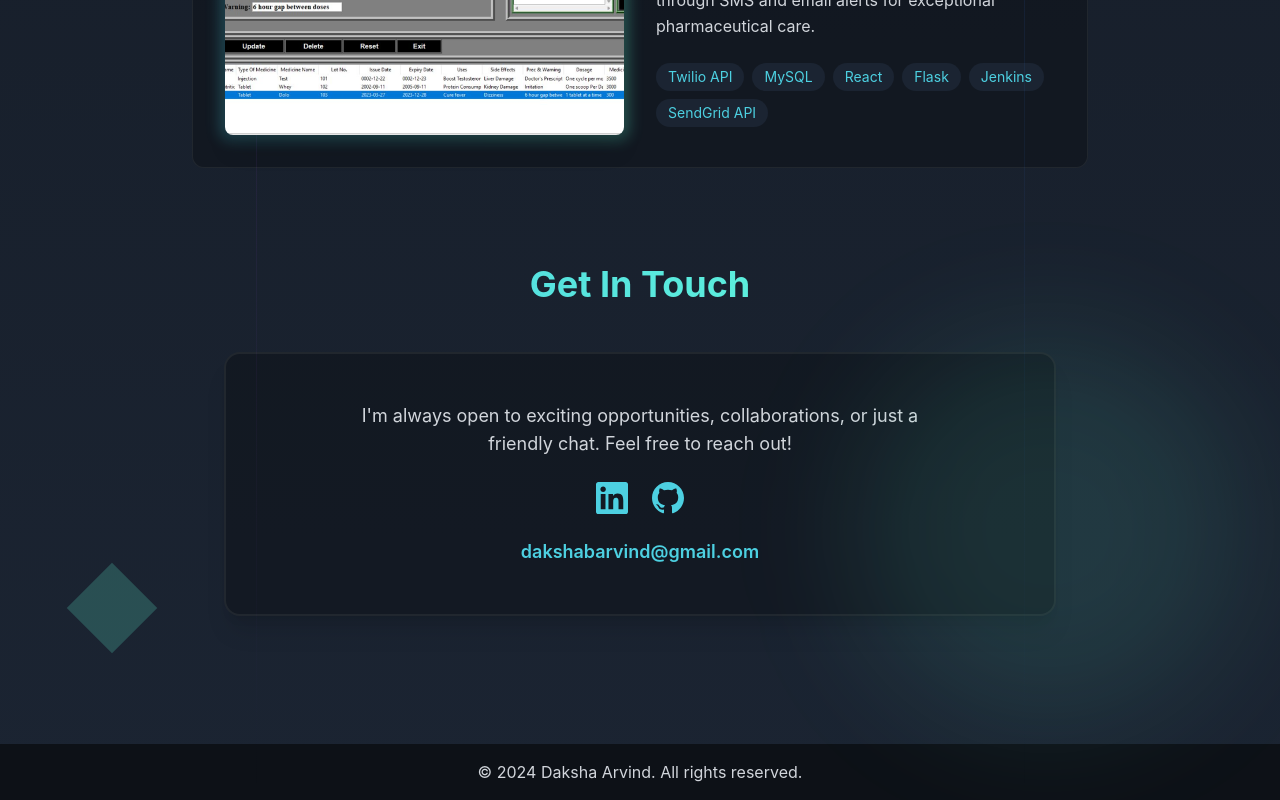
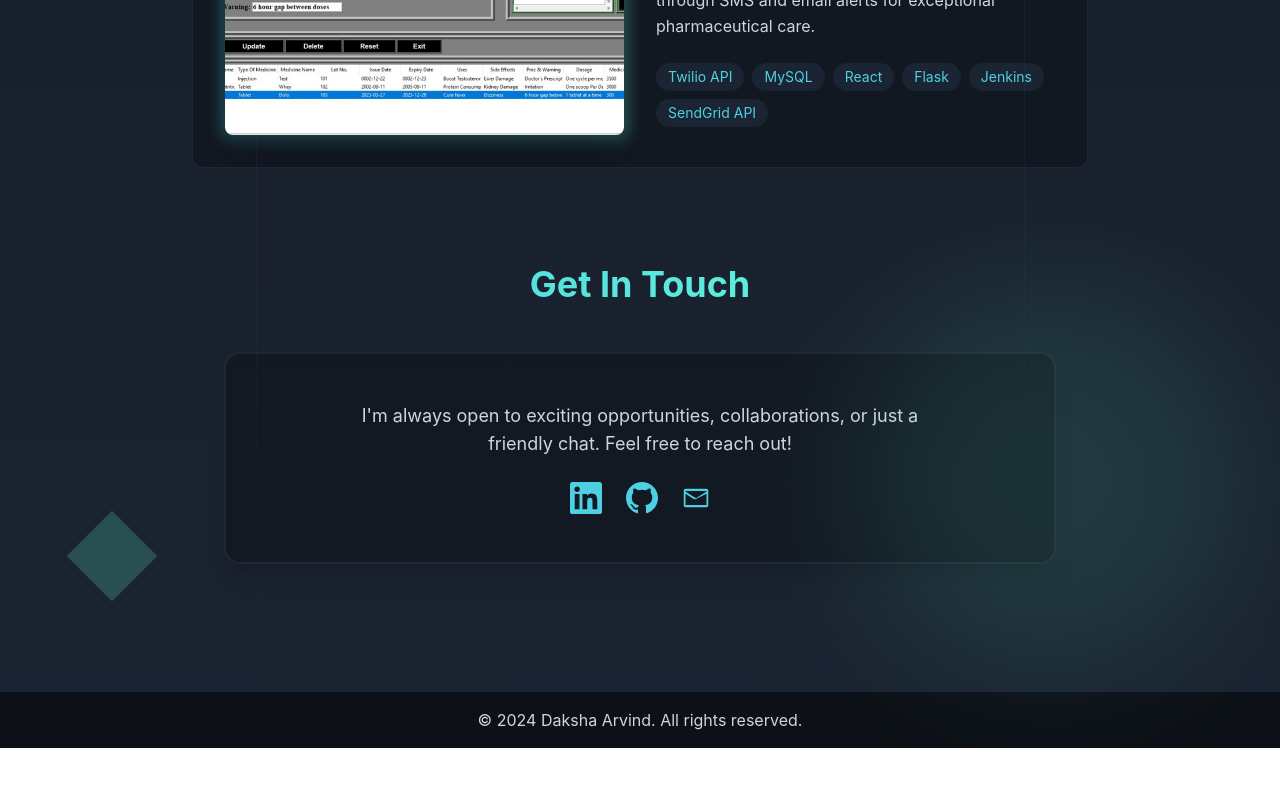
Before and after one commit to Dakshaarvind/my-portfolio, a React (Create React App) app: page / in a window 1280 px wide. Shown: the part 2760-3560 px from the top of the page. After the commit the page ends 3508 px from the top, so only its background shows below. Built offline with nearby package versions, Linux system fonts and the light colour scheme.

Commit message:
new UI components

```diff
--- a/src/App.js
+++ b/src/App.js
@@ -421,14 +421,19 @@ const PortfolioWebsite = () => {
                     <path d="M12 0C5.374 0 0 5.373 0 12c0 5.302 3.438 9.8 8.207 11.387.599.111.793-.261.793-.577v-2.234c-3.338.726-4.033-1.416-4.033-1.416-.546-1.387-1.333-1.756-1.333-1.756-1.089-.745.083-.729.083-.729 1.205.084 1.839 1.237 1.839 1.237 1.07 1.834 2.807 1.304 3.492.997.107-.775.418-1.305.762-1.604-2.665-.305-5.467-1.334-5.467-5.931 0-1.311.469-2.381 1.236-3.221-.124-.303-.535-1.524.117-3.176 0 0 1.008-.322 3.301 1.23A11.509 11.509 0 0112 5.803c1.02.005 2.047.138 3.006.404 2.291-1.552 3.297-1.23 3.297-1.23.653 1.653.242 2.874.118 3.176.77.84 1.235 1.911 1.235 3.221 0 4.609-2.807 5.624-5.479 5.921.43.372.823 1.102.823 2.222v3.293c0 .319.192.694.801.576C20.566 21.797 24 17.3 24 12c0-6.627-5.373-12-12-12z"/>
                   </svg>
                 </a>
-              </div>
-              <div className="mt-6 text-center">
                 <a
                   href="mailto:dakshabarvind@gmail.com"
-                  className="text-[#4DD0E1] hover:text-[#64FFDA] transition-colors duration-300 text-lg font-semibold"
+                  className="flex items-center gap-2 text-[#4DD0E1] hover:text-[#64FFDA] transition-colors duration-300 text-lg font-semibold"
                 >
-                  dakshabarvind@gmail.com
-                </a>
+                  <svg
+                    className="w-7 h-7"
+                    fill="currentColor"
+                    viewBox="0 0 24 24"
+                    xmlns="http://www.w3.org/2000/svg"
+                  >
+                    <path d="M3 4c-.825 0-1.487.672-1.487 1.5L1.5 18.5c0 .825.672 1.5 1.5 1.5h18c.825 0 1.5-.675 1.5-1.5V5.5c0-.828-.675-1.5-1.5-1.5H3zm0 2h18v.5l-9 5.625L3 6.5V6zm0 2.334 6.96 4.416a2.248 2.248 0 0 0 2.08 0L21 8.334V18H3V8.334z"/>
+                  </svg>
+                  </a>
               </div>
 
             </div>
```
